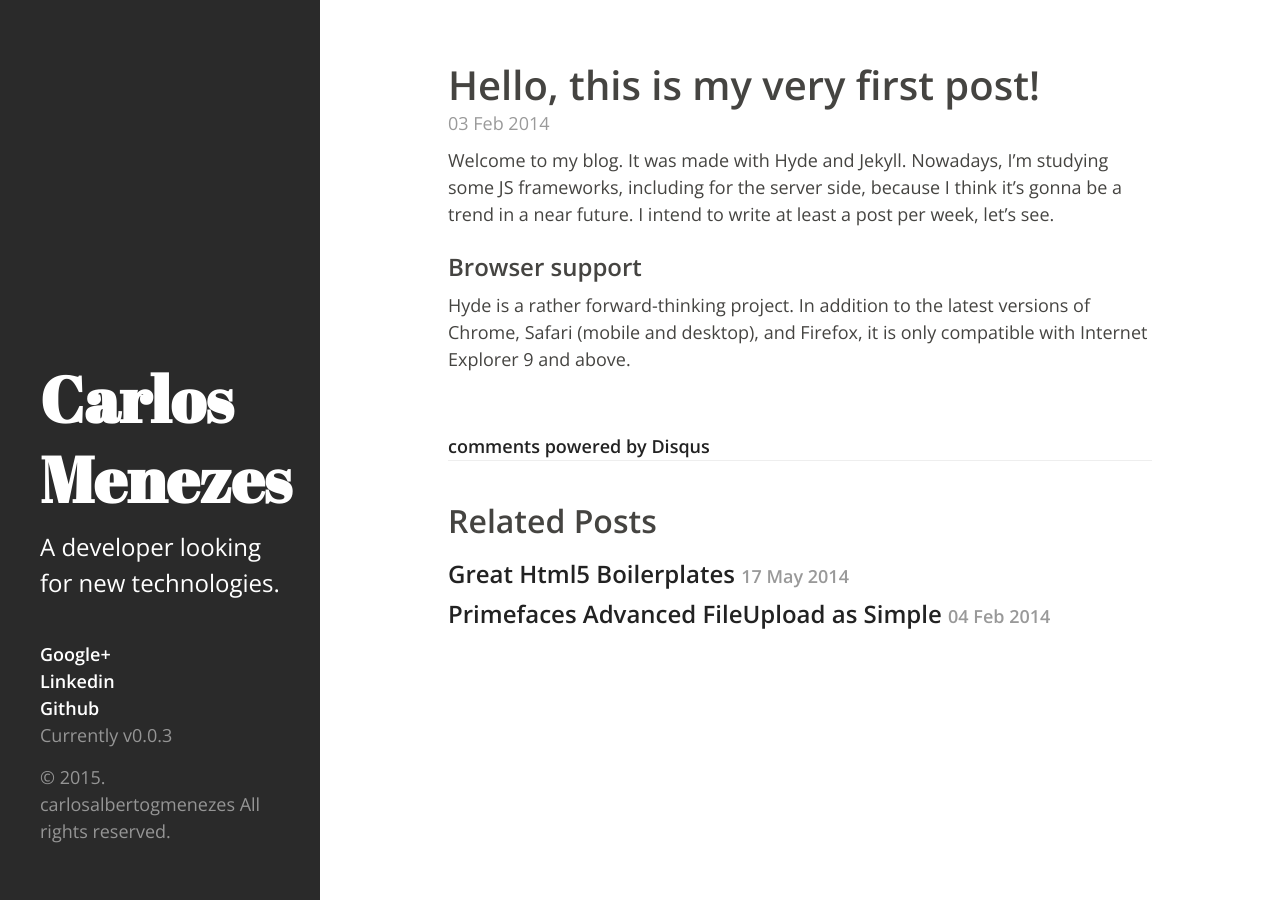
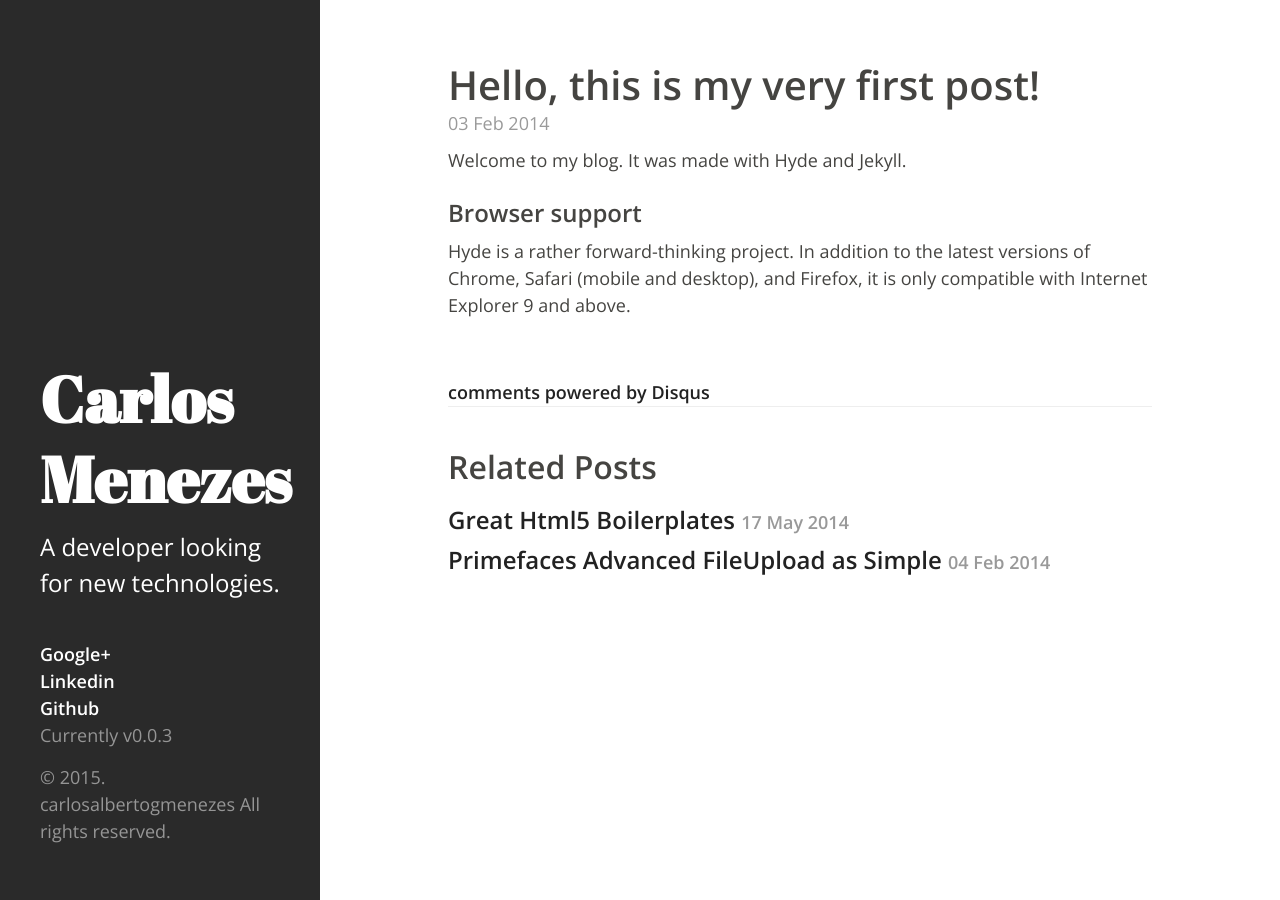
Before and after one commit to cgmenezes/cgmenezes.github.io, a Jekyll site: the page built from _posts/2014-02-03-first-post.md, in a window 1280 px wide. Built offline with Jekyll 4.4.1, drawn with Linux system fonts in a browser that asks for light colours; Markdown is read by kramdown in place of the engine named in the settings; comment, search, counter and statistics services are not loaded.

Commit message:
Update 2014-02-03-first-post.md

```diff
--- a/_posts/2014-02-03-first-post.md
+++ b/_posts/2014-02-03-first-post.md
@@ -4,8 +4,6 @@ title: Hello, this is my very first post!
 ---
 
 Welcome to my blog. It was made with Hyde and Jekyll.
-Nowadays, I'm studying some JS frameworks, including for the server side, because I think it's gonna be a trend in a near future.
-I intend to write at least a post per week, let's see.
 
 ### Browser support
 
```
